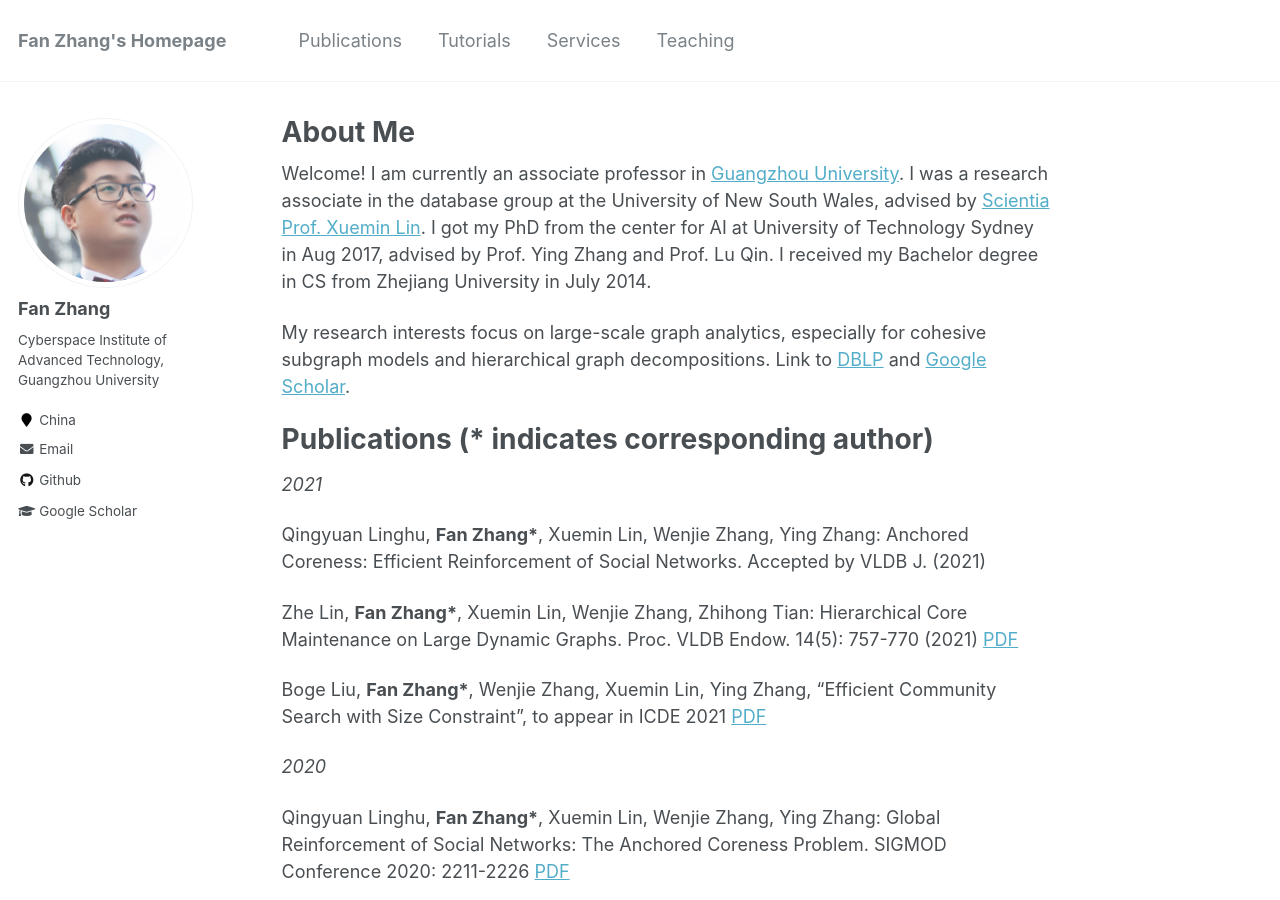
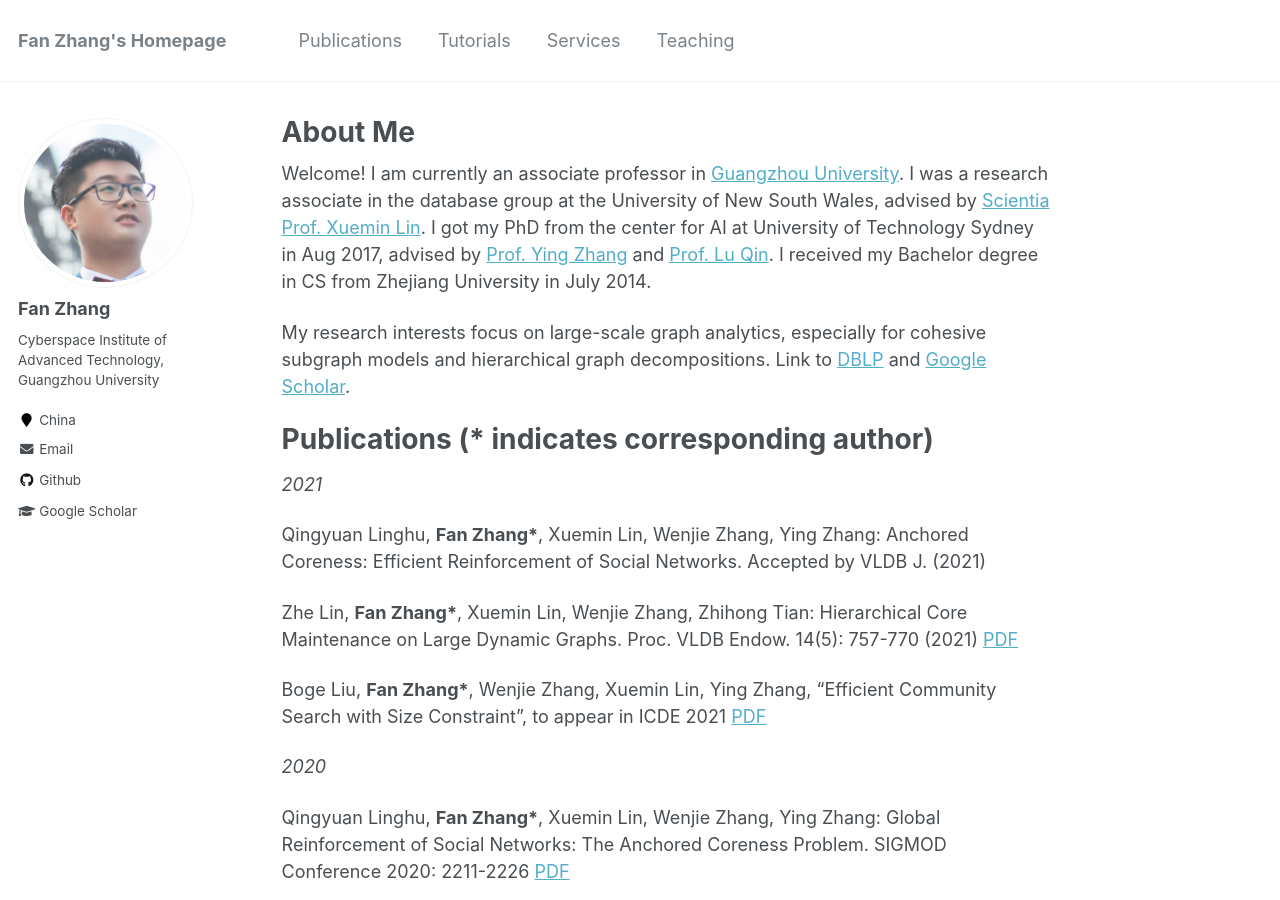
Before and after one commit to fanzhangcs/fanzhangcs.github.io, a Jekyll site: the page built from _pages/about.md, in a window 1280 px wide and 900 px high. Built offline with Jekyll 4.4.1, drawn with Linux system fonts in a browser that asks for light colours; part of the change alters nothing that is shown.

```diff
--- a/_pages/about.md
+++ b/_pages/about.md
@@ -8,7 +8,7 @@ redirect_from:
   - /about.html
 ---
 
-Welcome! I am currently an associate professor in [Guangzhou University](http://wyy.gzhu.edu.cn/). I was a research associate in the database group at the University of New South Wales, advised by [Scientia Prof. Xuemin Lin](http://www.cse.unsw.edu.au/~lxue/). I got my PhD from the center for AI at University of Technology Sydney in Aug 2017, advised by Prof. Ying Zhang and Prof. Lu Qin. I received my Bachelor degree in CS from Zhejiang University in July 2014.
+Welcome! I am currently an associate professor in [Guangzhou University](http://wyy.gzhu.edu.cn/). I was a research associate in the database group at the University of New South Wales, advised by [Scientia Prof. Xuemin Lin](http://www.cse.unsw.edu.au/~lxue/). I got my PhD from the center for AI at University of Technology Sydney in Aug 2017, advised by [Prof. Ying Zhang](https://profiles.uts.edu.au/Ying.Zhang) and [Prof. Lu Qin](https://profiles.uts.edu.au/Lu.Qin). I received my Bachelor degree in CS from Zhejiang University in July 2014.
 
 My research interests focus on large-scale graph analytics, especially for cohesive subgraph models and hierarchical graph decompositions.
 Link to [DBLP](https://dblp.uni-trier.de/pid/21/3626-36.html) and [Google Scholar](https://scholar.google.com.au/citations?user=0OXLcmYAAAAJ&hl=zh-CN).
```
